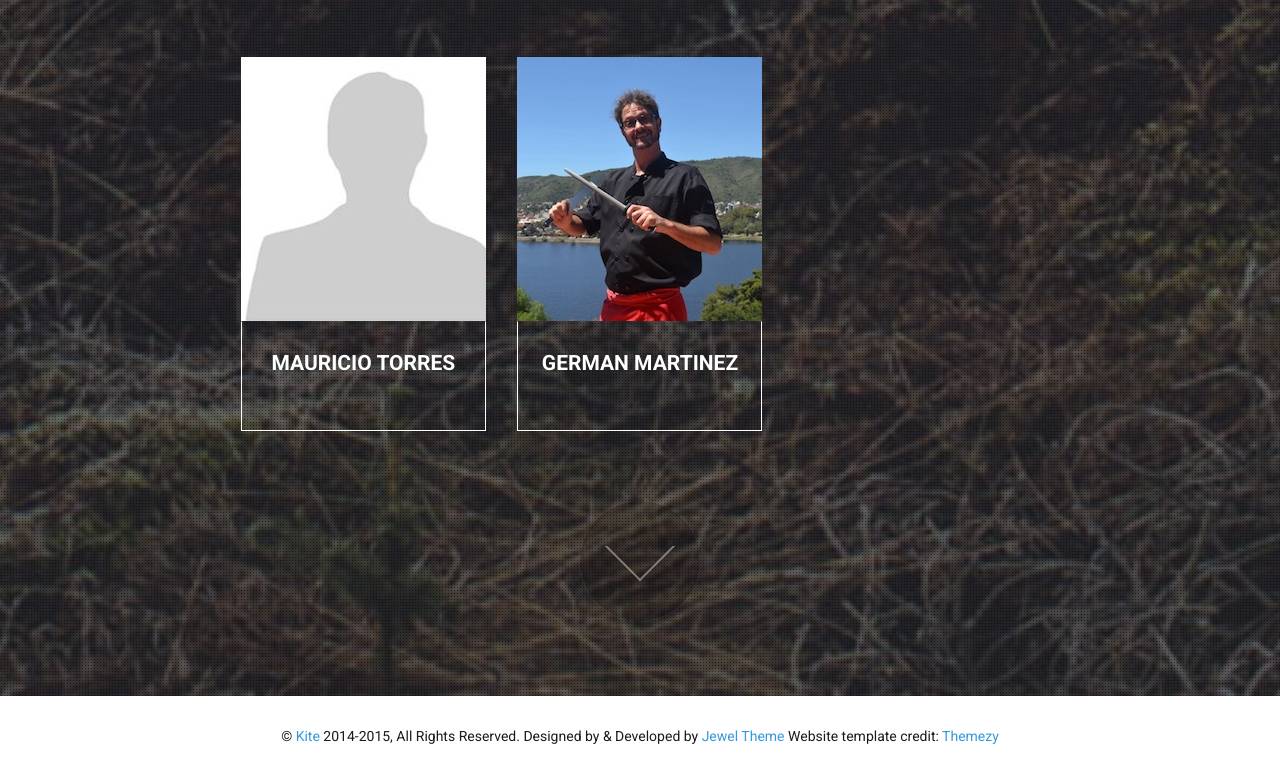
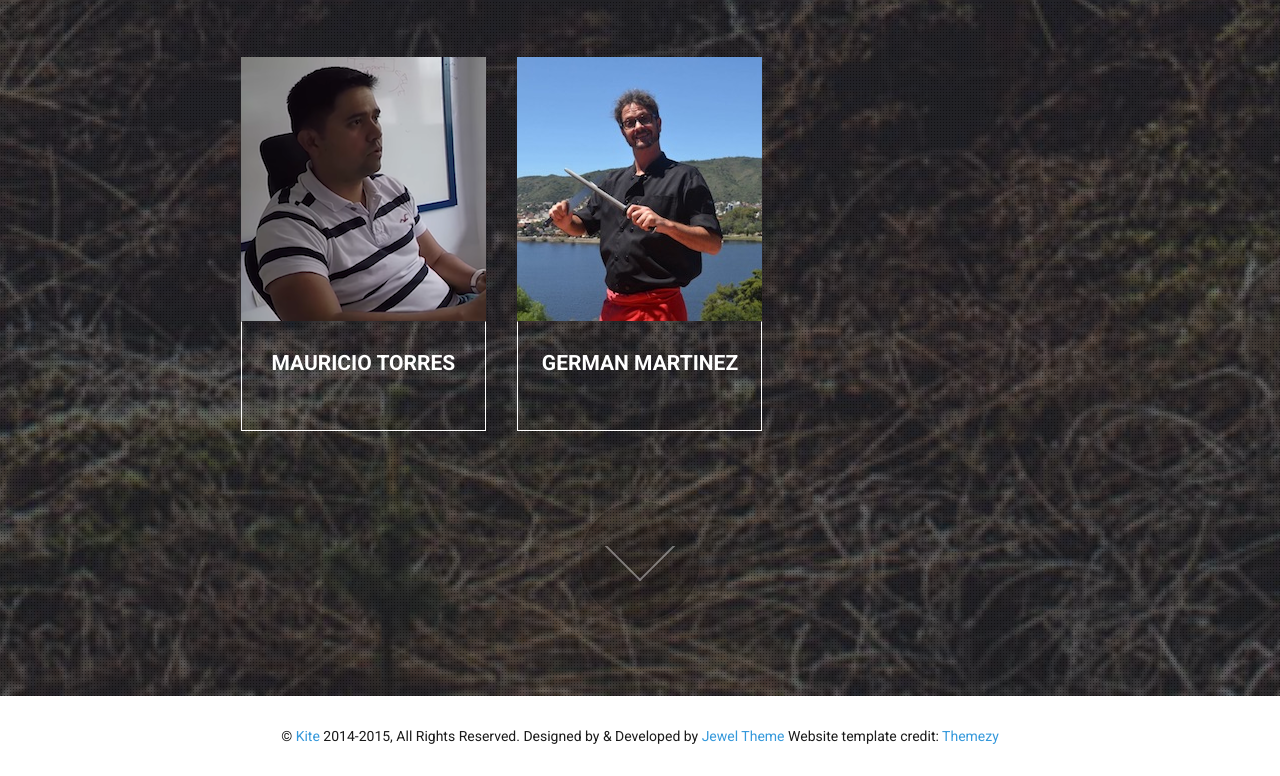
Before and after one commit to diegonalvarez/anual-meeting-2016, a plain HTML site: page index.html in a window 1280 px wide. Shown: the part 3943-4719 px from the top of the page. Drawn offline with Linux system fonts and the light colour scheme.

Commit message:
mauricio added

```diff
--- a/index.html
+++ b/index.html
@@ -381,7 +381,7 @@
 						<div class="col-sm-4">
 							<div class="team-member">
 								<figure>
-									<img src="images/team/team-member-1.jpg" alt="Team Member">
+									<img src="images/team/mauricio-torres.jpg" alt="Team Member">
 									<figcaption>
 										<p class="member-name">Mauricio Torres</p>
 
```
Also changed, not shown: images/team/mauricio-torres.jpg (added).
